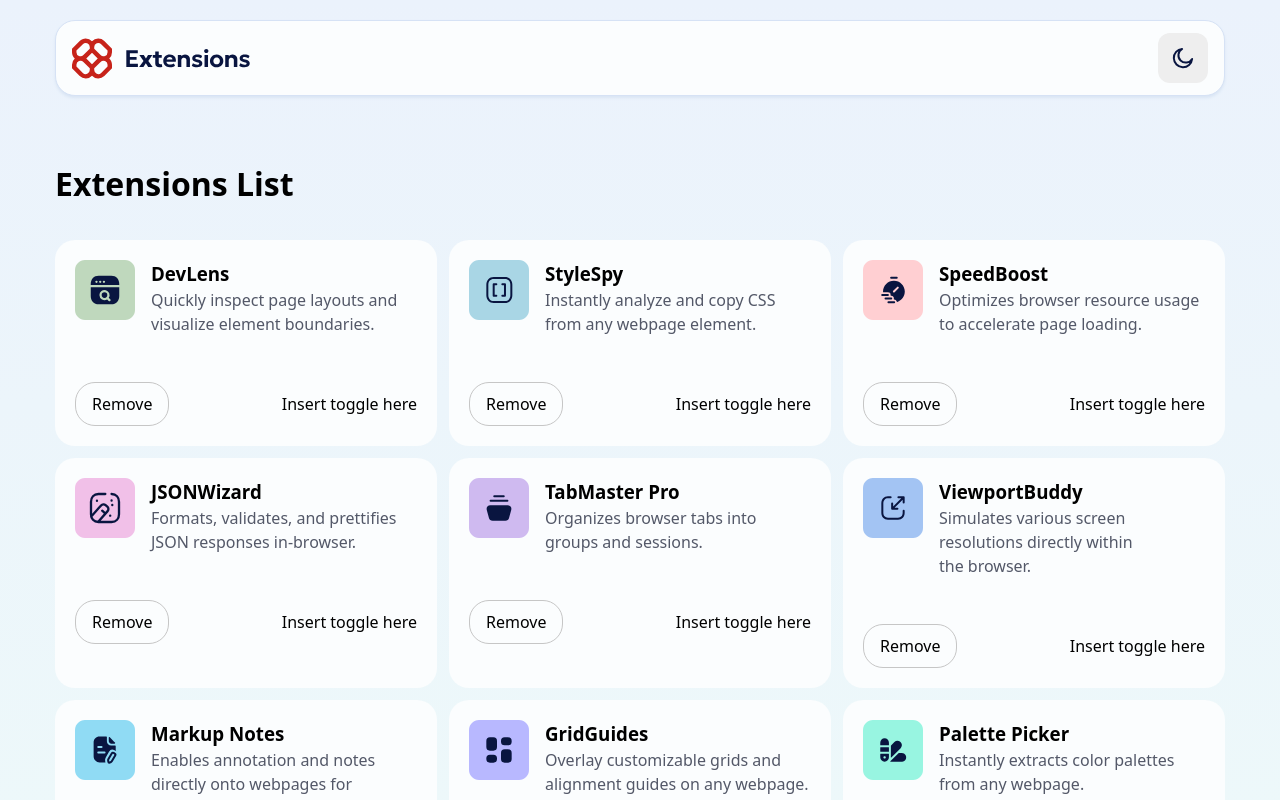
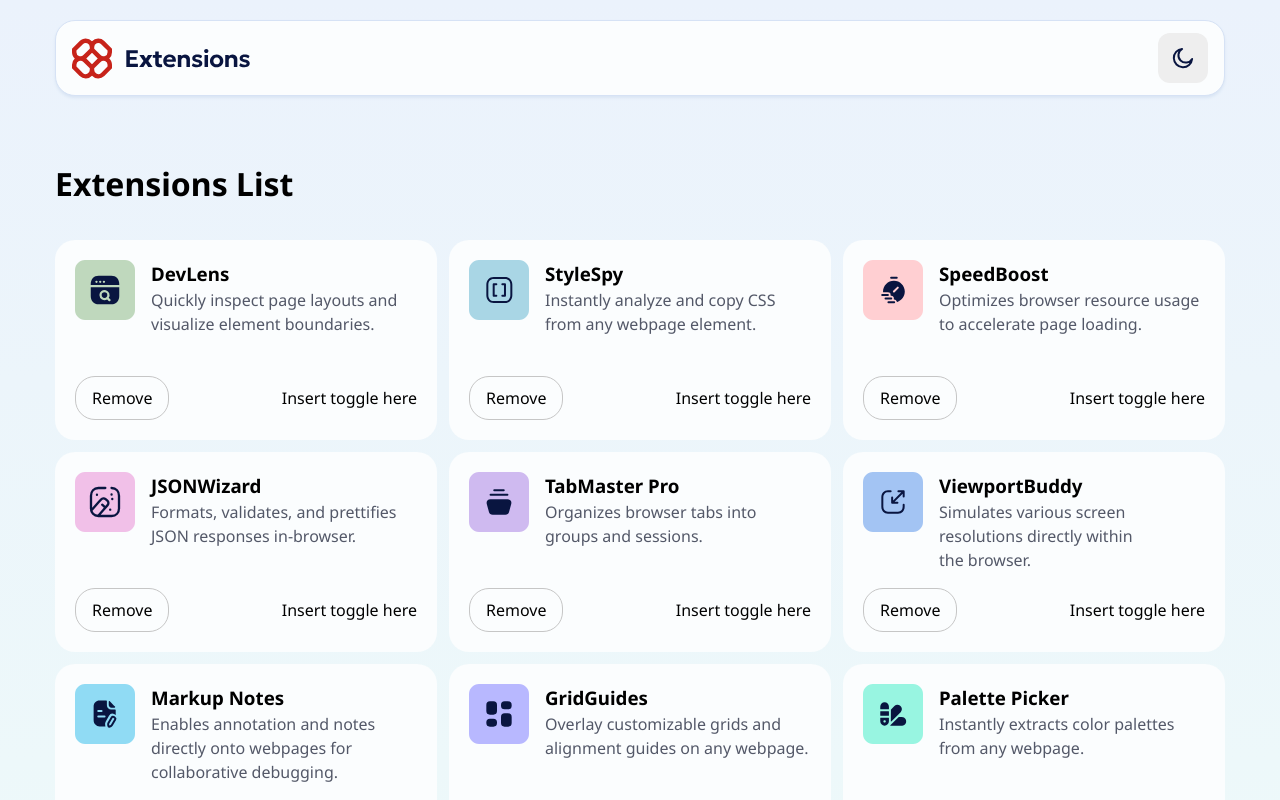
Before and after one commit to zowieerickson/browser-extension-manager, a React (Vite) app: page / in a window 1280 px wide. Shown: the top 800 px of the page. Built offline with nearby package versions, Linux system fonts and the light colour scheme.

Commit message:
Use local fonts

```diff
--- a/src/App.css
+++ b/src/App.css
@@ -3,7 +3,6 @@
   margin: 0 auto;
   padding-top: 20px;
   padding-bottom: 64px;
-  /* text-align: center; */
 }
 
 button {
--- a/src/index.css
+++ b/src/index.css
@@ -56,7 +56,7 @@
 /* CSS RESET END */
 
 :root {
-  font-family: system-ui, Avenir, Helvetica, Arial, sans-serif;
+  font-family: 'NotoSans' !important;
   line-height: 1.5;
   font-weight: 400;
 
--- a/src/main.jsx
+++ b/src/main.jsx
@@ -1,5 +1,6 @@
 import { StrictMode } from 'react'
 import { createRoot } from 'react-dom/client'
+import './styles/font.css'
 import './index.css'
 import App from './App.jsx'
 import '../node_modules/modern-normalize/modern-normalize.css';
--- a/src/styles/ExtensionCard.css
+++ b/src/styles/ExtensionCard.css
@@ -9,6 +9,10 @@
 }
 
 .card {
+    display: flex;
+    height: 200px;
+    justify-content: space-between;
+    flex-direction: column;
     background-color: #FBFDFE;
     padding: 20px;
     border-radius: 20PX;
@@ -31,7 +35,6 @@
     display: flex;
     justify-content: space-between;
     align-items: center;
-    margin-top: 46px;
 }
 
 .extension .btn-remove {
--- /dev/null
+++ b/src/styles/font.css
@@ -0,0 +1,23 @@
+/* Regular */
+@font-face {
+    font-family: 'NotoSans';
+    src: url('/assets/fonts/static/NotoSans-Regular.ttf') format('truetype');
+    font-weight: normal;  /* Regular weight */
+    font-style: normal;
+}
+
+/* Medium */
+@font-face {
+    font-family: 'NotoSans';
+    src: url('/assets/fonts/static/NotoSans-Medium.ttf') format('truetype');
+    font-weight: 500;  /* Medium weight (numerical value) */
+    font-style: normal;
+}
+
+/* Bold */
+@font-face {
+    font-family: 'NotoSans';
+    src: url('/assets/fonts/static/NotoSans-Bold.ttf') format('truetype');
+    font-weight: bold;  /* Bold weight */
+    font-style: normal;
+}
```
